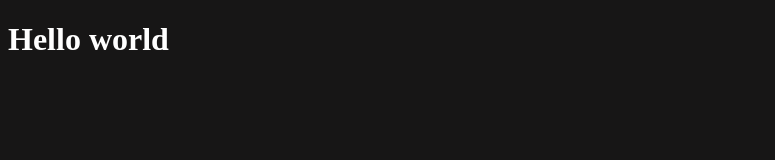
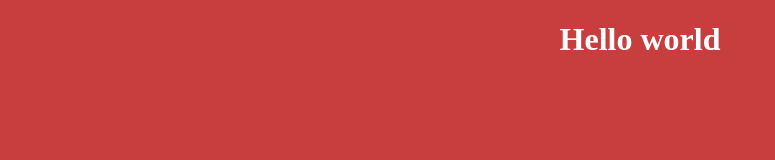
Before and after one commit to aamirhabbib/test_project, a plain HTML site: page index.html in a window 1280 px wide. Shown: the whole page, without its empty margins (0-775 px from the left). Drawn offline with Linux system fonts and the light colour scheme.

Commit message:
css changes

```diff
--- a/index.html
+++ b/index.html
@@ -6,8 +6,9 @@
     <title>Document</title>
     <style>
         body{
-            background-color: rgb(23, 22, 22);
+            background-color: rgb(200, 62, 62);
             color: white;
+            text-align: center;
         }
     </style>
 </head>
```
